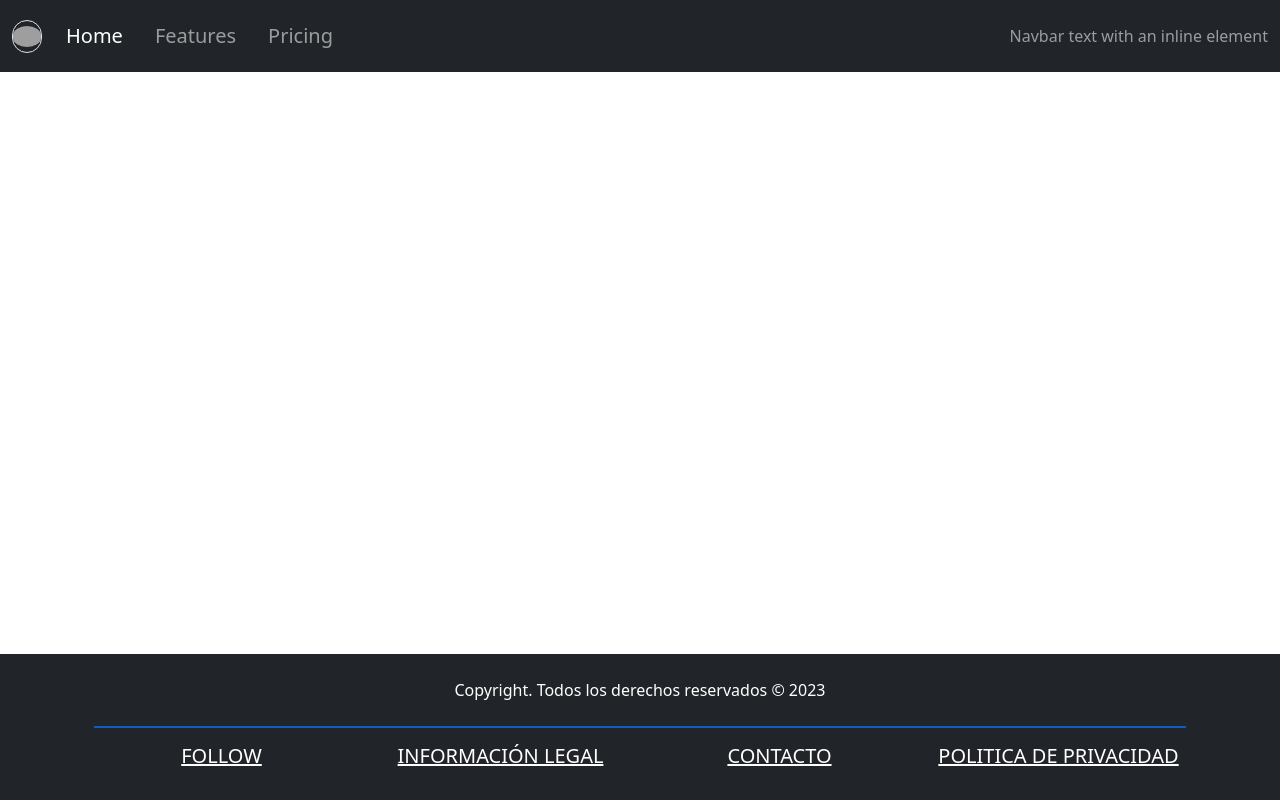
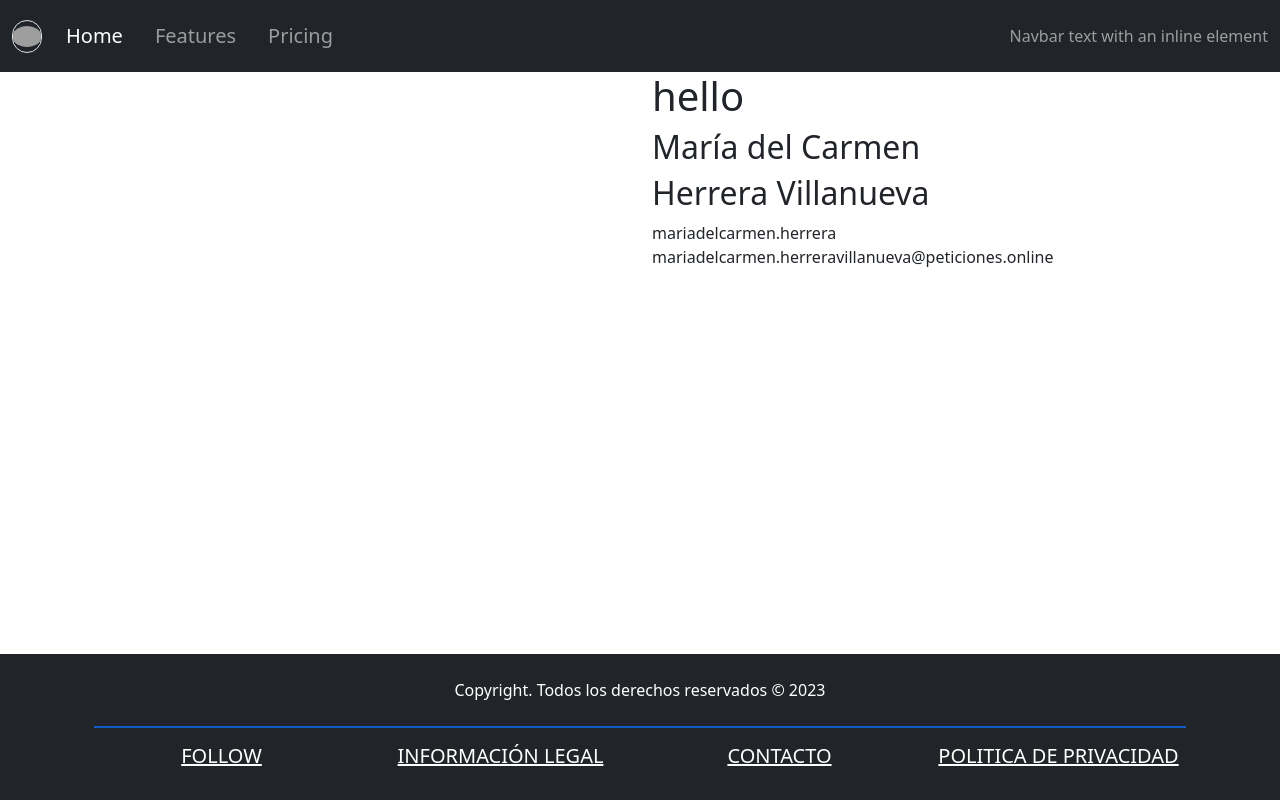
Before and after one commit to aleixprat/actividad6, an Angular app: page /user/1 in a window 1280 px wide. Before the commit this address led to /. Built offline with nearby package versions, Linux system fonts and the light colour scheme; grey boxes are pictures that could not be loaded.

Commit message:
user-profile (el detalle del usuario)

```diff
--- a/src/app/app-routing.module.ts
+++ b/src/app/app-routing.module.ts
@@ -1,10 +1,12 @@
 import { NgModule } from '@angular/core';
 import { RouterModule, Routes } from '@angular/router';
 import { HomeComponent } from './components/home/home.component';
+import { UserProfileComponent } from './components/home/user-profile/user-profile.component';
 
 const routes: Routes = [
-  { path: "", pathMatch: 'full', redirectTo: 'home'},
+  {path: "", pathMatch: 'full', redirectTo: 'home'},
   {path: "home", component: HomeComponent},
+  {path: "user/:id",component: UserProfileComponent}
 ];
 
 @NgModule({
--- a/src/app/app.module.ts
+++ b/src/app/app.module.ts
@@ -7,6 +7,8 @@ import { HomeComponent } from './components/home/home.component';
 import { HeaderComponent } from './components/header/header.component';
 import { FooterComponent } from './components/footer/footer.component';
 import { UserItemComponent } from './components/home/user-item/user-item.component';
+import { UserProfileComponent } from './components/home/user-profile/user-profile.component';
+
 
 @NgModule({
   declarations: [
@@ -15,6 +17,7 @@ import { UserItemComponent } from './components/home/user-item/user-item.compone
     HeaderComponent,
     FooterComponent,
     UserItemComponent,
+    UserProfileComponent,
   ],
   imports: [
     BrowserModule,
--- a/src/app/components/home/user-item/user-item.component.html
+++ b/src/app/components/home/user-item/user-item.component.html
@@ -5,7 +5,7 @@
         </div>
         <ul class="d-flex flex-lg-row justify-content-around p-2">
           <li class="list-group-item">
-            <button class="btn btn-light">View</button>
+            <button [routerLink]="['/user',userRetrieve.id]" class="btn btn-light">View</button>
           </li>
           <li class="list-group-item">
             <button class="btn btn-light">Edit</button>
@@ -15,6 +15,6 @@
           </li>
         </ul>
         <div class="card-body border-top">
-          <a href="#" class="card-link">{{userRetrieve.username}}</a>
+          <a [routerLink]="['/user',userRetrieve.id]" class="card-link">{{userRetrieve.username}}</a>
         </div>
       </div>
--- /dev/null
+++ b/src/app/components/home/user-profile/user-profile.component.html
@@ -0,0 +1,12 @@
+<div class="row">
+    <div class="imagen col-12 col-md-6 col-lg-6">
+        <img src="" alt="">
+    </div>
+    <div class="datos col-12 col-md-6 col-lg-4">
+        <h1>hello</h1>
+        <h2>{{userRetrieve.first_name}}</h2>
+        <h2>{{userRetrieve.last_name}}</h2>
+        <div class="nombre-usuario">{{userRetrieve.username}}</div>
+        <div class="email-usuario">{{userRetrieve.email}}</div>
+    </div>
+</div>
--- /dev/null
+++ b/src/app/components/home/user-profile/user-profile.component.ts
@@ -0,0 +1,28 @@
+import { Component } from '@angular/core';
+import { ActivatedRoute } from '@angular/router';
+import { User } from 'src/app/interfaces/user.interface';
+import { UsersService } from 'src/app/services/users.service';
+
+@Component({
+  selector: 'app-user-profile',
+  templateUrl: './user-profile.component.html',
+  styleUrls: ['./user-profile.component.css']
+})
+export class UserProfileComponent {
+  userRetrieve : User | any;
+
+  constructor (private userServices: UsersService,
+               private activatedRoute: ActivatedRoute)
+  {
+
+  }
+
+  ngOnInit() {
+    this.activatedRoute.params.subscribe((params: any) => {
+      let id= params.id;
+      this.userRetrieve = this.userServices.getById(id);
+
+    })
+
+  }
+}
--- a/src/app/services/users.service.ts
+++ b/src/app/services/users.service.ts
@@ -11,4 +11,8 @@ export class UsersService {
   getAll(): User[] {
     return this.arrUsers;
   }
+
+  getById(id:string) : User | any {
+    return this.arrUsers.find( usuario => usuario.id?.toLocaleString() ==id);
+  }
 }
```
Also changed, not shown: src/app/components/home/user-profile/user-profile.component.css (added).
